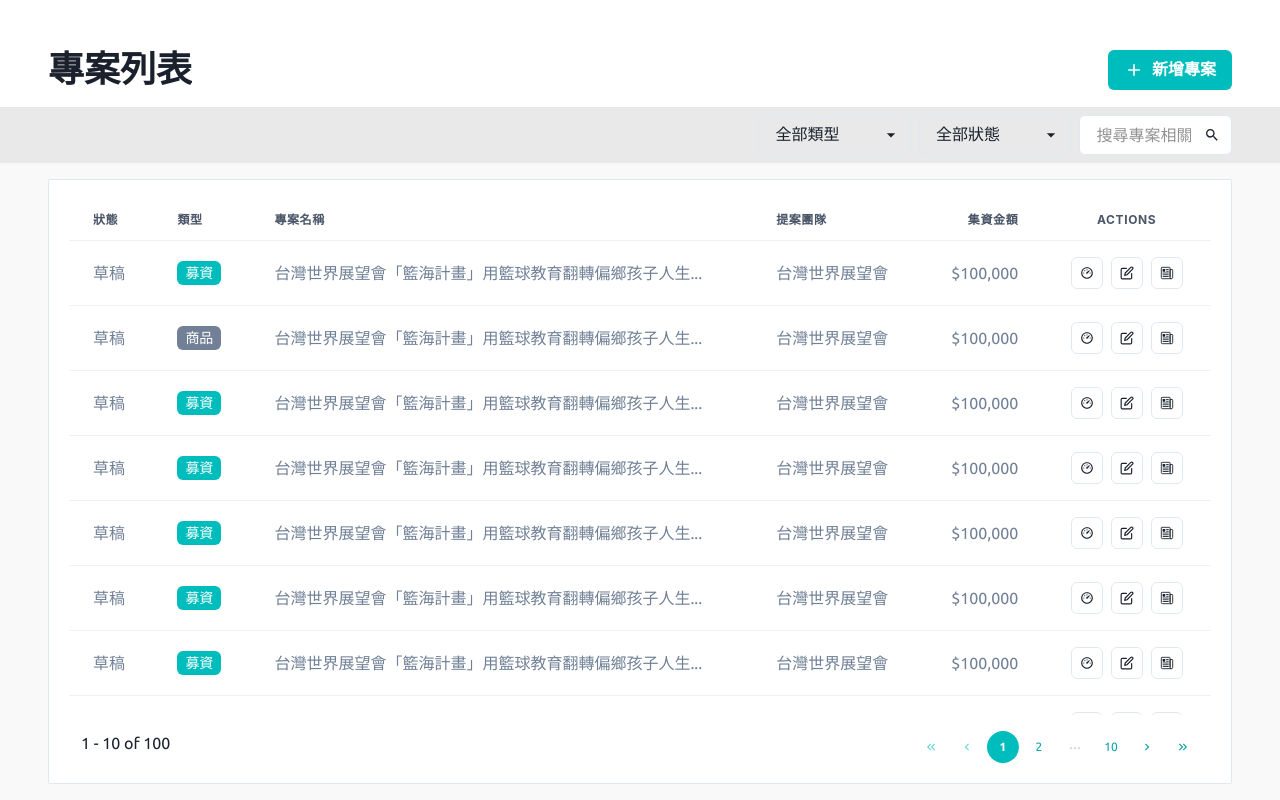
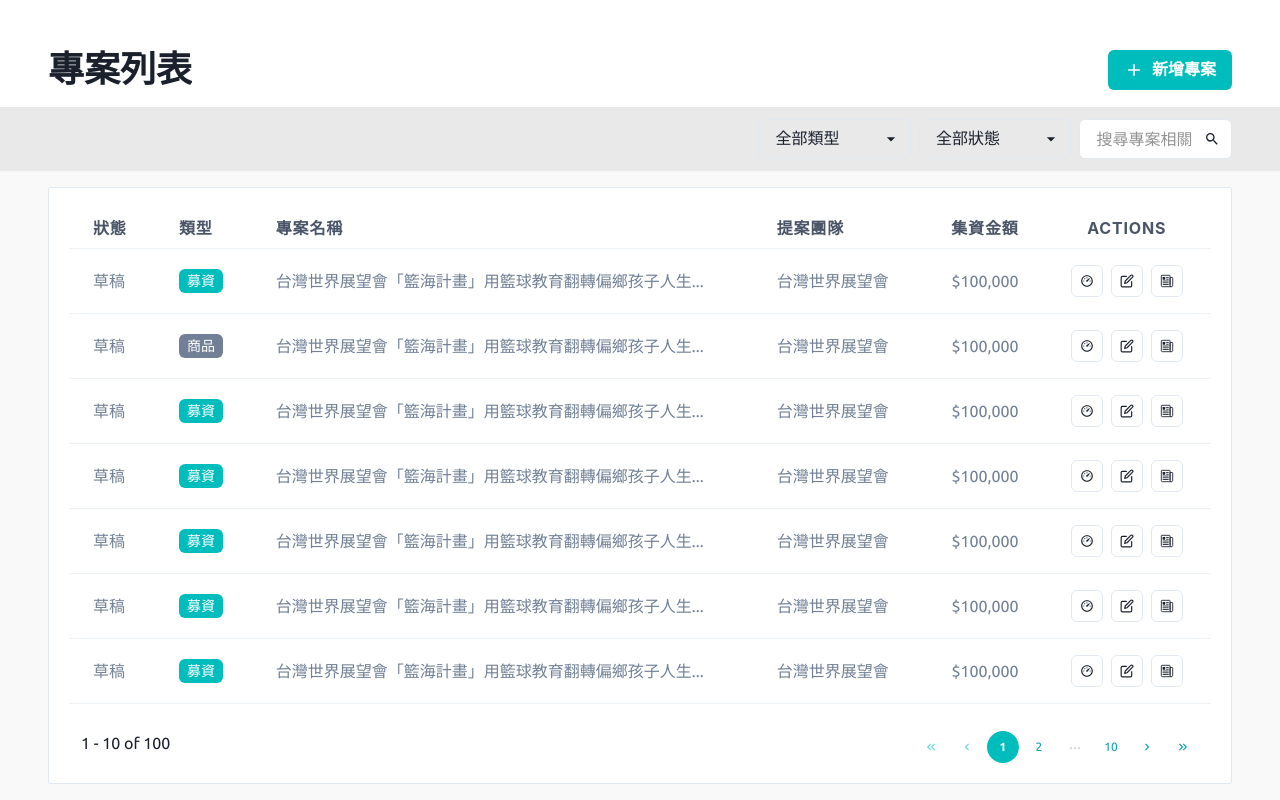
Before and after one commit to gn00678465/TripPlus-admin, a Next.js app: page /admin/projects in a window 1280 px wide. Built offline with nearby package versions, Linux system fonts and the light colour scheme.

Commit message:
chore: 調整 table th 文字大小與手機板樣式

```diff
--- a/src/components/Table/index.tsx
+++ b/src/components/Table/index.tsx
@@ -62,6 +62,7 @@ export function DataTable<T extends object>({
                 const meta: any = header.column.columnDef.meta;
                 return (
                   <Th
+                    fontSize="1rem"
                     key={header.id}
                     onClick={header.column.getToggleSortingHandler()}
                     isNumeric={meta?.isNumeric}
--- a/src/pages/admin/projects/index.tsx
+++ b/src/pages/admin/projects/index.tsx
@@ -276,9 +276,12 @@ const AdminProjects = () => {
             新增專案
           </Button>
         </div>
-        <div ref={searchRef} className="flex bg-gray-200 p-4 sm:px-12 md:py-2">
+        <div
+          ref={searchRef}
+          className="md: flex bg-gray-200 px-4  py-3 sm:px-12"
+        >
           <div className="hidden sm:block sm:shrink-0 md:w-0 xl:w-3/5"></div>
-          <div className="flex w-full flex-col items-center justify-end gap-y-2 sm:flex-row sm:gap-2 sm:gap-y-0">
+          <div className="flex w-full flex-col items-center justify-end gap-y-3 sm:flex-row sm:gap-2 sm:gap-y-0">
             <Select
               className="w-full xs:w-1/3 xs:shrink-0"
               icon={<MdArrowDropDown />}
```
